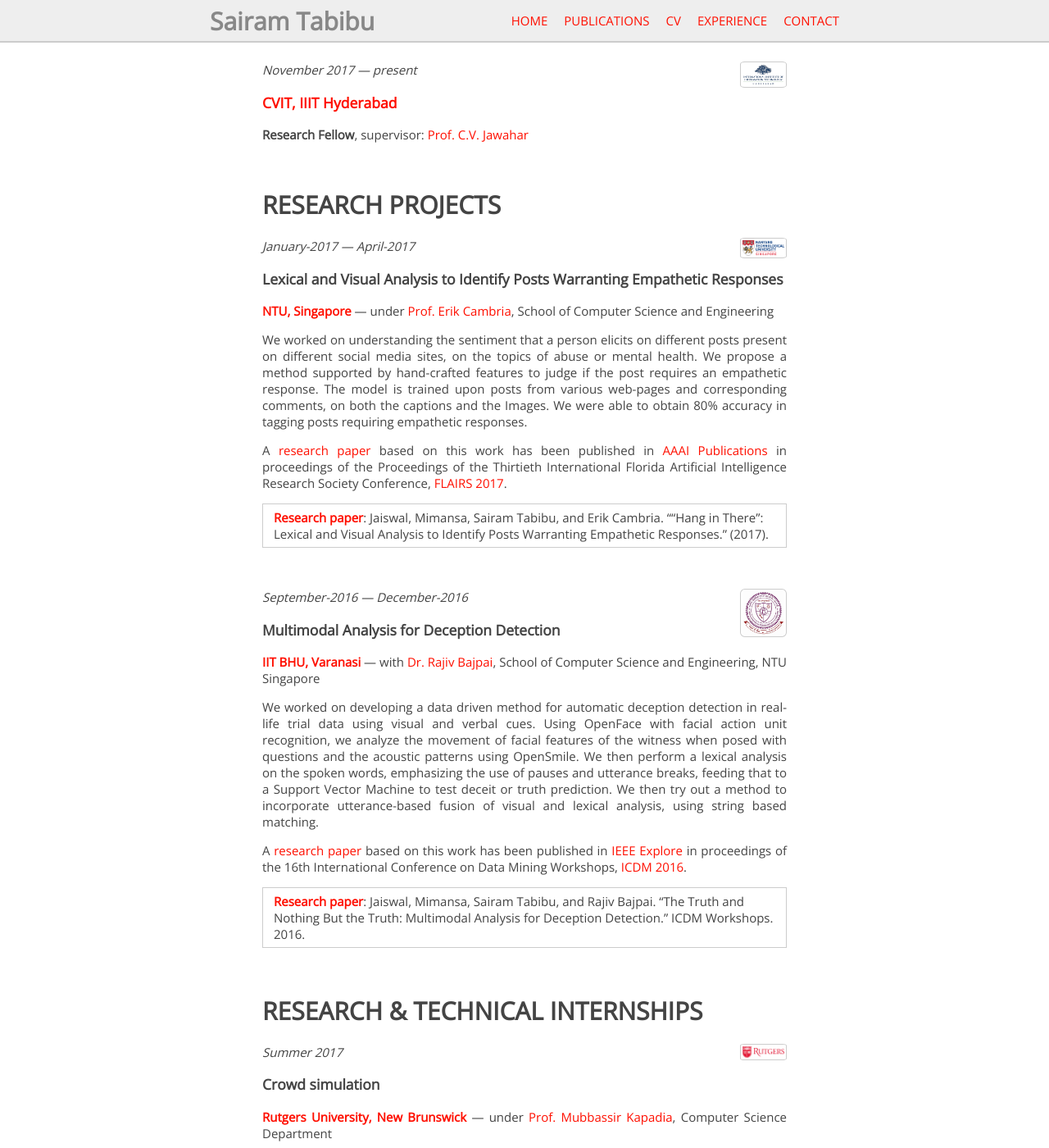
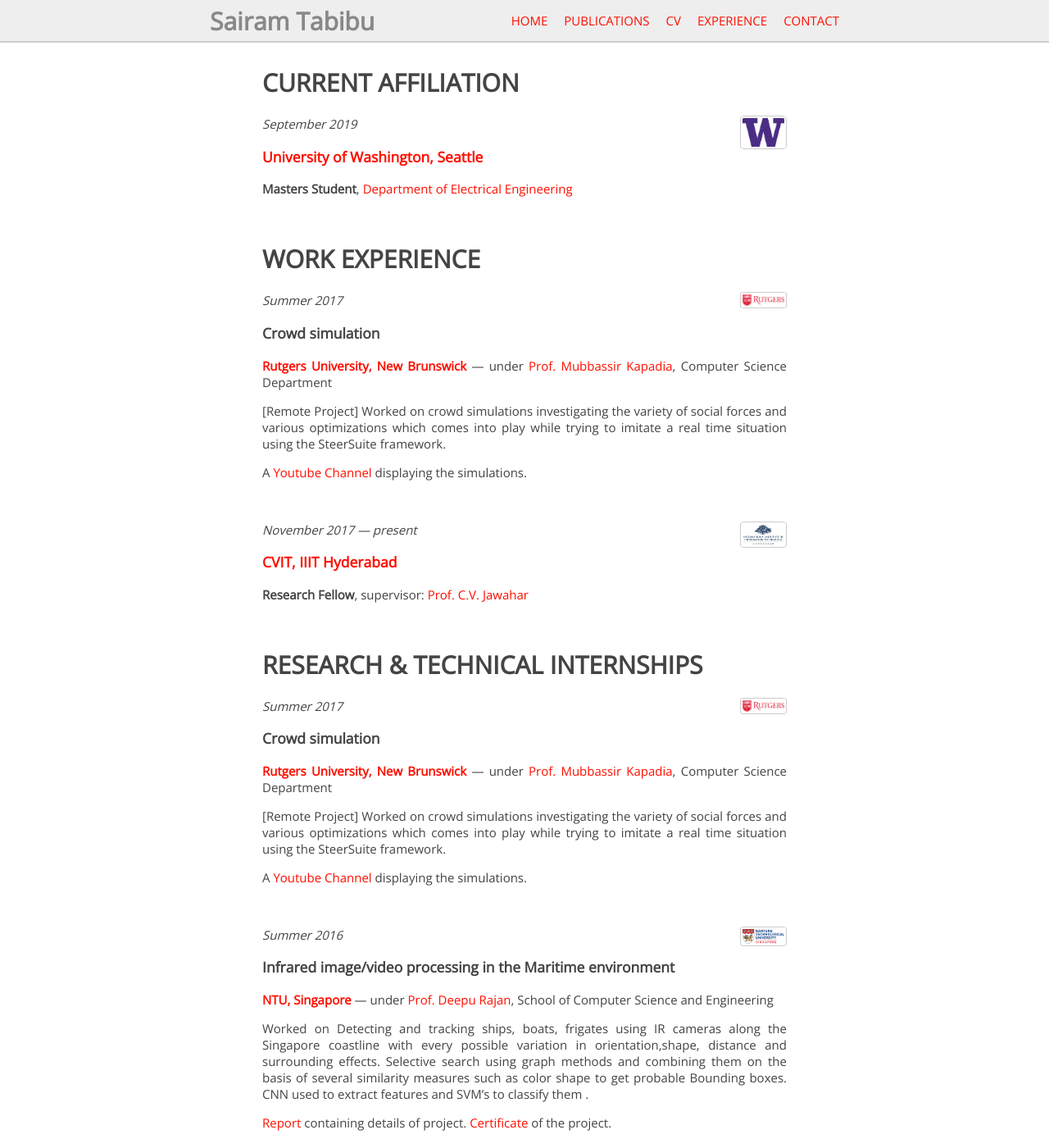
Before and after one commit to tabibusairam/tabibusairam.github.io, a Jekyll site: the page built from _pages/experience.md, in a window 1280 px wide and 1400 px high. Shown: the whole window at 82% size. Built offline with Jekyll 4.4.1, drawn with Linux system fonts in a browser that asks for light colours; nearby versions of some CDN libraries; some of the changed text lies outside the part shown.

Commit message:
bluh bluh

```diff
--- a/_pages/experience.md
+++ b/_pages/experience.md
@@ -4,6 +4,38 @@ layout: default
 excerpt: All the companies and places Sairam Tabibu has worked at, and the jobs
 permalink: /experience
 ---
+
+# CURRENT AFFILIATION
+
+[<img class="experience-picture" src="{{site.url}}{{site.baseurl}}/images/experience/uwash.png">](https://www.washington.edu/){:target="_blank"}
+
+_September 2019_
+
+### [University of Washington, Seattle](https://www.washington.edu/){:target="_blank"}
+
+**Masters Student**, [Department of Electrical Engineering](https://www.ece.uw.edu/){:target="_blank"}
+
+<br />
+
+
+
+
+
+# WORK EXPERIENCE
+
+[<img class="experience-picture" src="{{site.url}}{{site.baseurl}}/images/experience/rutgers.png">](https://www.rutgers.edu/){:target="_blank"}
+
+_Summer 2017_
+
+### Crowd simulation
+
+[**Rutgers University, New Brunswick**](https://www.rutgers.edu/) --- under [Prof. Mubbassir Kapadia](https://www.cs.rutgers.edu/~mk1353/){:target="_blank"},  Computer Science Department
+
+[Remote Project] Worked on crowd simulations investigating the variety of social forces and various optimizations which comes into play while trying to imitate a real time situation using the SteerSuite framework.
+
+A [Youtube Channel](https://www.youtube.com/channel/UCYEGmH0plrYfEzMd-i3B9HA/videos?sort=dd&view=0&shelf_id=0&view_as=subscriber){:target="_blank"} displaying the simulations.
+
+<br />
 
 [<img class="experience-picture" src="{{site.url}}{{site.baseurl}}/images/experience/iiit.png">](http://cvit.iiit.ac.in/){:target="_blank"}
 
@@ -15,43 +47,6 @@ _November 2017 --- present_
 
 <br />
 
-
-# RESEARCH PROJECTS
-
-[<img class="experience-picture" src="{{site.url}}{{site.baseurl}}/images/experience/ntu.png">](http://www.ntu.edu.sg/Pages/home.aspx){:target="_blank"}
-
-_January-2017 --- April-2017_
-
-### Lexical and Visual Analysis to Identify Posts Warranting Empathetic Responses
-
-[**NTU, Singapore**](http://www.ntu.edu.sg/Pages/home.aspx) --- under [Prof. Erik Cambria](http://sentic.net/erikcambria/){:target="_blank"}, School of Computer Science and Engineering
-
-We worked on understanding the sentiment that a person elicits on different posts present on different social media sites, on the topics of abuse or mental health. We propose a method supported by hand-crafted features to judge if the post requires an empathetic response. The model is trained upon posts from various web-pages
-and corresponding comments, on both the captions and the Images. We were able to obtain 80% accuracy in tagging posts requiring empathetic responses.
-
-A [research paper]({{site.url}}{{site.baseurl}}/docs/publications/FLAIRS.pdf){:target="_blank"} based on this work has been published in [AAAI Publications](https://aaai.org/ocs/index.php/FLAIRS/FLAIRS17/paper/view/15505){:target="_blank"} in proceedings of the Proceedings of the Thirtieth International Florida Artificial Intelligence Research Society Conference, [FLAIRS 2017](https://aaai.org/ocs/index.php/FLAIRS/FLAIRS17/paper/view/15505){:target="_blank"}.
-
-| [**Research paper**]({{site.url}}{{site.baseurl}}/docs/publications/FLAIRS.pdf){:target="_blank"}: Jaiswal, Mimansa, Sairam Tabibu, and Erik Cambria. "“Hang in There”: Lexical and Visual Analysis to Identify Posts Warranting Empathetic Responses." (2017). |
-
-
-<br />
-
-[<img class="experience-picture" src="{{site.url}}{{site.baseurl}}/images/experience/iitbhu.png">](http://www.iitbhu.ac.in/){:target="_blank"}
-
-_September-2016 --- December-2016_
-
-### Multimodal Analysis for Deception Detection
-
-[**IIT BHU, Varanasi**](http://www.iitbhu.ac.in/) --- with [Dr. Rajiv Bajpai](https://scholar.google.com.sg/citations?user=hHZR1xkAAAAJ&hl=en){:target="_blank"}, School of Computer Science and Engineering, NTU Singapore
-
-We worked on developing a data driven method for automatic deception detection in real-life trial data using visual and verbal cues. Using OpenFace with facial action unit recognition, we analyze the movement of facial features of the witness when posed with questions and the acoustic patterns using OpenSmile. We then perform a lexical analysis on the spoken words, emphasizing the use of pauses and utterance breaks, feeding that to a Support Vector Machine to test deceit or truth prediction. We then try out a method to incorporate utterance-based fusion of visual and lexical analysis, using string based matching.
-
-A [research paper]({{site.url}}{{site.baseurl}}/docs/publications/ICDMW.pdf){:target="_blank"} based on this work has been published in [IEEE Explore](https://ieeexplore.ieee.org/stamp/stamp.jsp?tp=&arnumber=7836768){:target="_blank"} in proceedings of the 16th International Conference on Data Mining Workshops, [ICDM 2016](https://aaai.org/ocs/index.php/FLAIRS/FLAIRS17/paper/view/15505){:target="_blank"}.
-
-| [**Research paper**]({{site.url}}{{site.baseurl}}/docs/publications/ICDMW.pdf){:target="_blank"}: Jaiswal, Mimansa, Sairam Tabibu, and Rajiv Bajpai. "The Truth and Nothing But the Truth: Multimodal Analysis for Deception Detection." ICDM Workshops. 2016. |
-
-
-<br />
 
 # RESEARCH & TECHNICAL INTERNSHIPS
 
@@ -113,3 +108,42 @@ _2013 --- 2017_
 Bachelors Degree in Electronics Engineering
 
 <br />
+
+
+
+# RESEARCH PROJECTS
+
+[<img class="experience-picture" src="{{site.url}}{{site.baseurl}}/images/experience/ntu.png">](http://www.ntu.edu.sg/Pages/home.aspx){:target="_blank"}
+
+_January-2017 --- April-2017_
+
+### Lexical and Visual Analysis to Identify Posts Warranting Empathetic Responses
+
+[**NTU, Singapore**](http://www.ntu.edu.sg/Pages/home.aspx) --- under [Prof. Erik Cambria](http://sentic.net/erikcambria/){:target="_blank"}, School of Computer Science and Engineering
+
+We worked on understanding the sentiment that a person elicits on different posts present on different social media sites, on the topics of abuse or mental health. We propose a method supported by hand-crafted features to judge if the post requires an empathetic response. The model is trained upon posts from various web-pages
+and corresponding comments, on both the captions and the Images. We were able to obtain 80% accuracy in tagging posts requiring empathetic responses.
+
+A [research paper]({{site.url}}{{site.baseurl}}/docs/publications/FLAIRS.pdf){:target="_blank"} based on this work has been published in [AAAI Publications](https://aaai.org/ocs/index.php/FLAIRS/FLAIRS17/paper/view/15505){:target="_blank"} in proceedings of the Proceedings of the Thirtieth International Florida Artificial Intelligence Research Society Conference, [FLAIRS 2017](https://aaai.org/ocs/index.php/FLAIRS/FLAIRS17/paper/view/15505){:target="_blank"}.
+
+| [**Research paper**]({{site.url}}{{site.baseurl}}/docs/publications/FLAIRS.pdf){:target="_blank"}: Jaiswal, Mimansa, Sairam Tabibu, and Erik Cambria. "“Hang in There”: Lexical and Visual Analysis to Identify Posts Warranting Empathetic Responses." (2017). |
+
+
+<br />
+
+[<img class="experience-picture" src="{{site.url}}{{site.baseurl}}/images/experience/iitbhu.png">](http://www.iitbhu.ac.in/){:target="_blank"}
+
+_September-2016 --- December-2016_
+
+### Multimodal Analysis for Deception Detection
+
+[**IIT BHU, Varanasi**](http://www.iitbhu.ac.in/) --- with [Dr. Rajiv Bajpai](https://scholar.google.com.sg/citations?user=hHZR1xkAAAAJ&hl=en){:target="_blank"}, School of Computer Science and Engineering, NTU Singapore
+
+We worked on developing a data driven method for automatic deception detection in real-life trial data using visual and verbal cues. Using OpenFace with facial action unit recognition, we analyze the movement of facial features of the witness when posed with questions and the acoustic patterns using OpenSmile. We then perform a lexical analysis on the spoken words, emphasizing the use of pauses and utterance breaks, feeding that to a Support Vector Machine to test deceit or truth prediction. We then try out a method to incorporate utterance-based fusion of visual and lexical analysis, using string based matching.
+
+A [research paper]({{site.url}}{{site.baseurl}}/docs/publications/ICDMW.pdf){:target="_blank"} based on this work has been published in [IEEE Explore](https://ieeexplore.ieee.org/stamp/stamp.jsp?tp=&arnumber=7836768){:target="_blank"} in proceedings of the 16th International Conference on Data Mining Workshops, [ICDM 2016](https://aaai.org/ocs/index.php/FLAIRS/FLAIRS17/paper/view/15505){:target="_blank"}.
+
+| [**Research paper**]({{site.url}}{{site.baseurl}}/docs/publications/ICDMW.pdf){:target="_blank"}: Jaiswal, Mimansa, Sairam Tabibu, and Rajiv Bajpai. "The Truth and Nothing But the Truth: Multimodal Analysis for Deception Detection." ICDM Workshops. 2016. |
+
+
+<br />
```
Also changed, not shown: images/experience/gl.jpg (added), images/experience/uwash.png (added).
